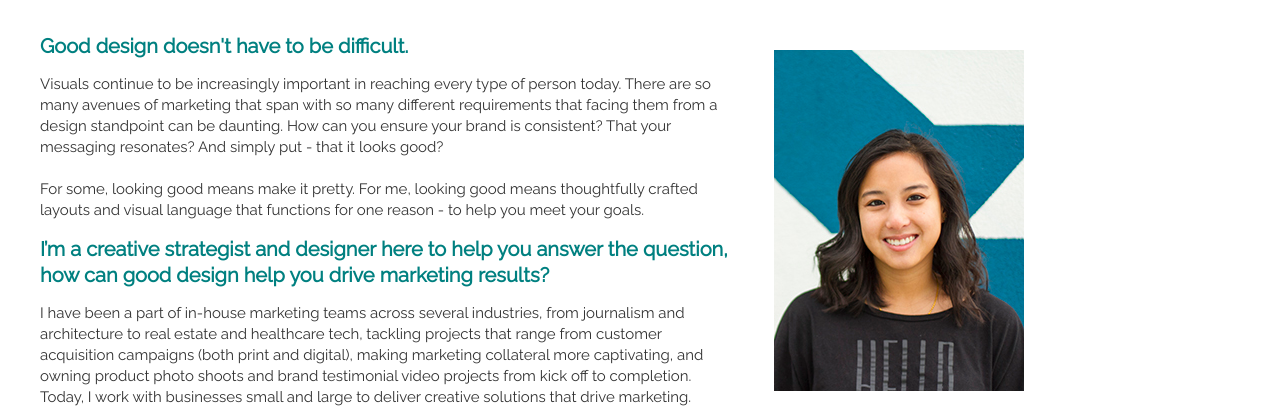
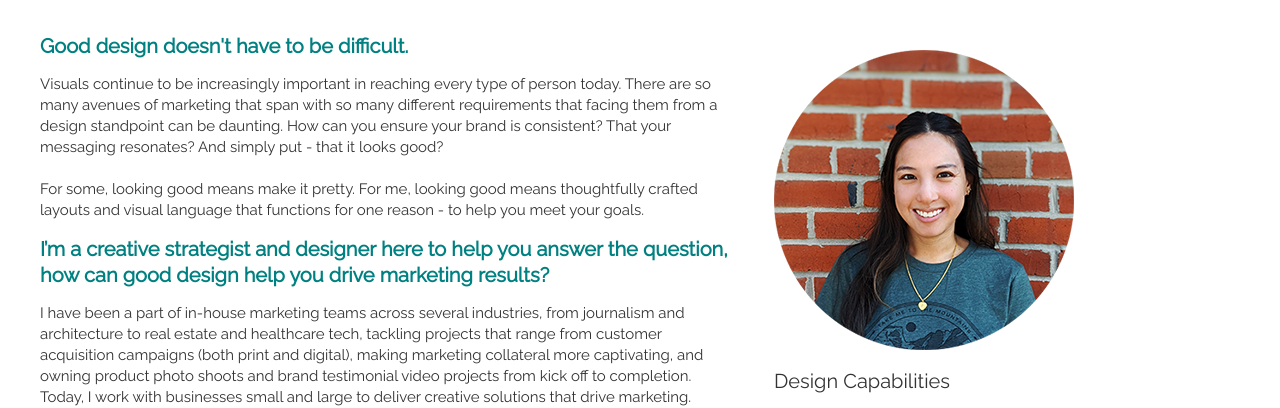
Before and after one commit to conniephu/conniephu.github.io, a plain HTML site: page about.html in a window 1280 px wide. Shown: the part 320-728 px from the top of the page. Drawn offline with nearby package versions, Linux system fonts and the light colour scheme.

Commit message:
About page updates
headshot update

```diff
--- a/about.html
+++ b/about.html
@@ -73,7 +73,7 @@
 	</section>
 
 	<aside>
-		<img class="aboutpic" src="images/cpsm.jpg" align="center" alt="profile picture" />
+		<img class="aboutpic" src="images/cp-circle-sm.png" align="center" alt="profile picture" />
 		<br><h3>Design Capabilities</h3>
 
 		<p>
```
Also changed, not shown: images/cp-circle-sm.png (added).
